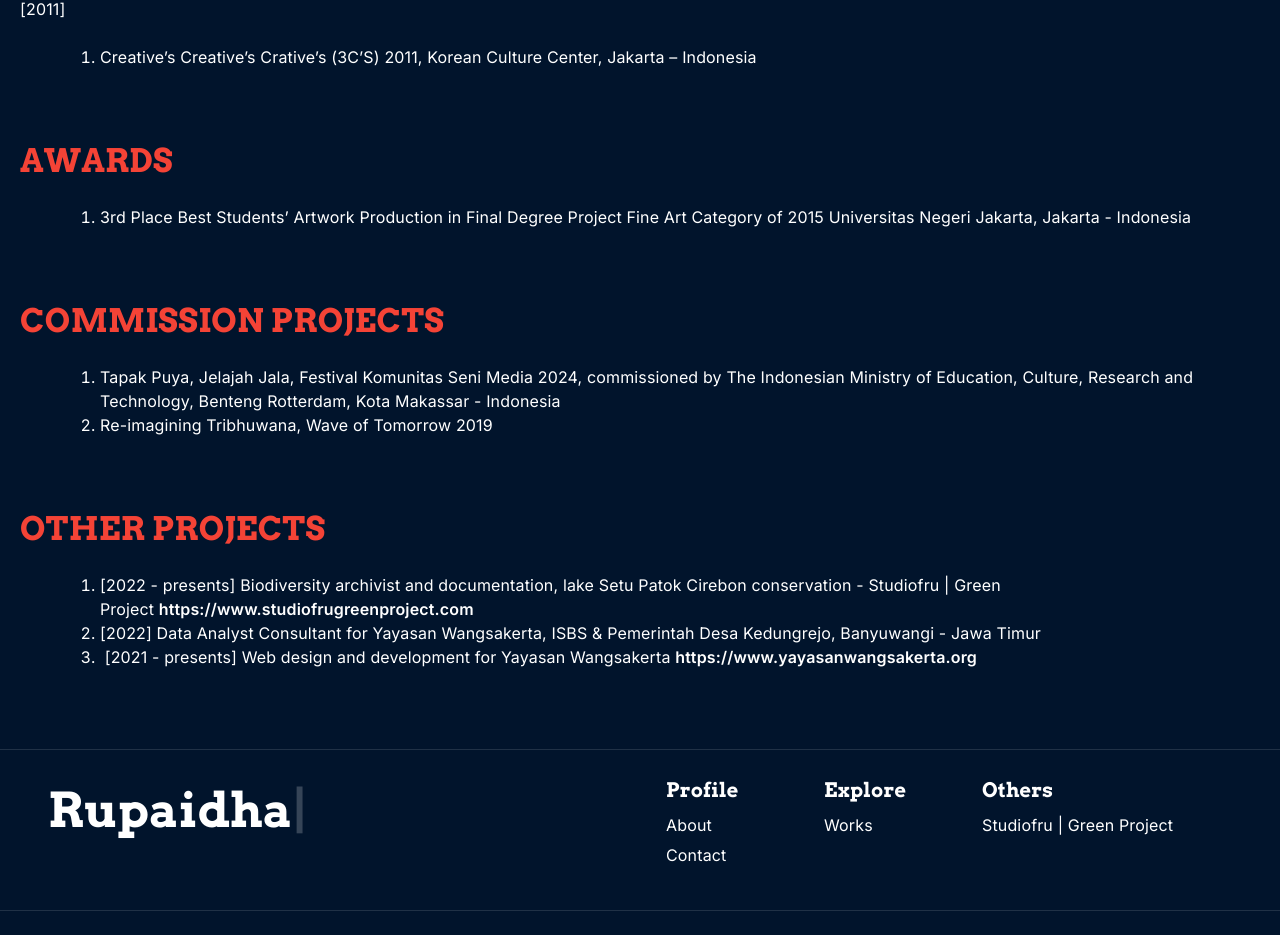
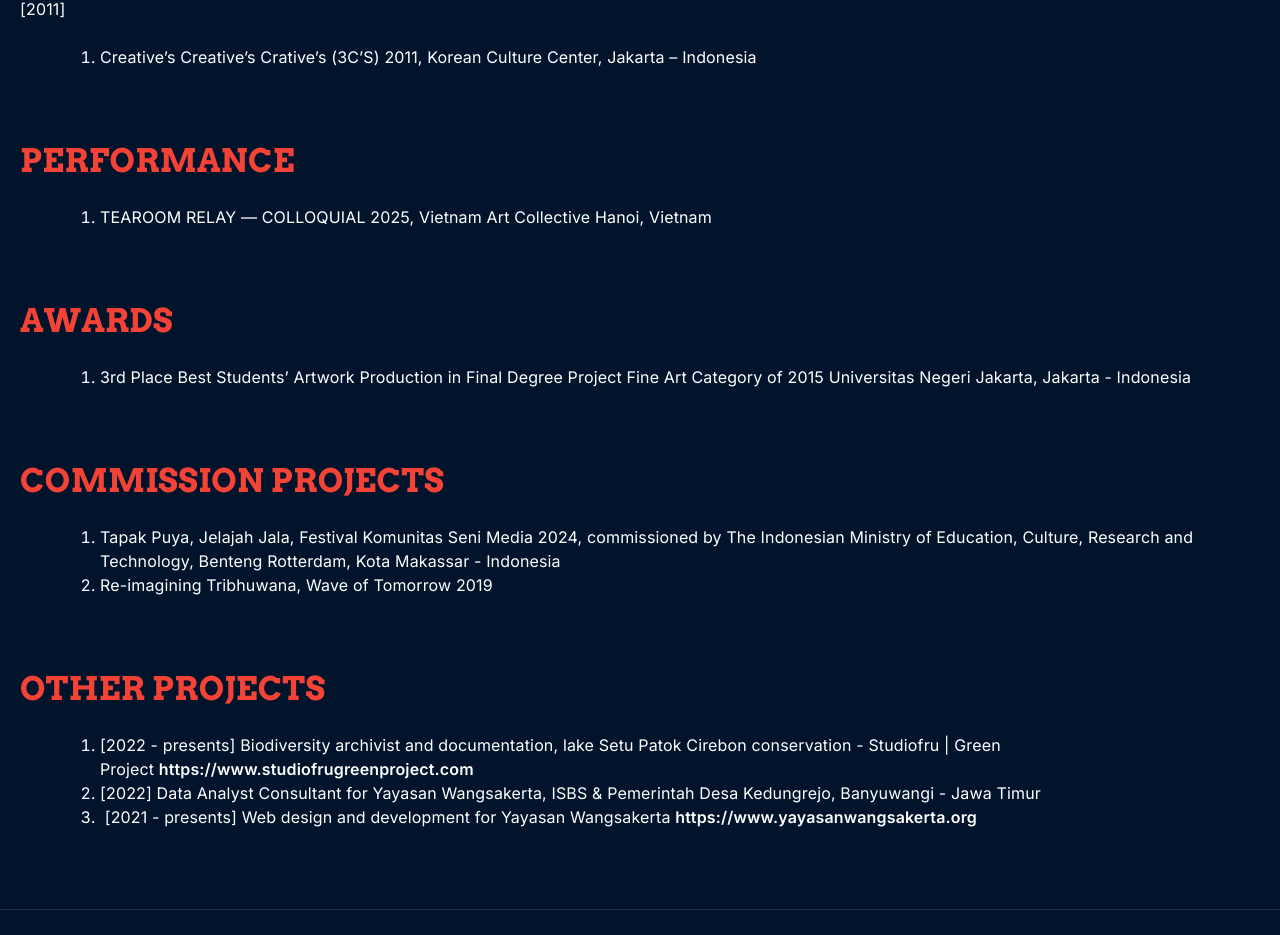
Before and after one commit to farhanazrupaidha/farhanazrupaidha-markdown, a Next.js app: page /about in a window 1280 px wide. Shown: the part 2155-3090 px from the top of the page. Built offline with nearby package versions, Linux system fonts and the light colour scheme; no server answers; what @mui/material-nextjs would draw is missing.

Commit message:
9th commit

```diff
--- a/src/app/about/page.tsx
+++ b/src/app/about/page.tsx
@@ -152,6 +152,13 @@ export default function Index() {
         </li>
         </ol>
         <p>&nbsp;</p>
+        <Typography variant="h4" color="#f44336" sx={{mb:1, mt:2}}>PERFORMANCE</Typography>
+        <ol className="list-decimal my-6 list-outside ml-20">
+        <li>
+        <div>TEAROOM RELAY — COLLOQUIAL 2025, Vietnam Art Collective Hanoi, Vietnam</div>
+        </li>
+        </ol>
+        <p>&nbsp;</p>
         <Typography variant="h4" color="#f44336" sx={{mb:1, mt:2}}>AWARDS</Typography>
         <ol className="list-decimal my-6 list-outside ml-20">
         <li>
```
Also changed, not shown: 1 other file (tests, documents, lock files or other folders).
